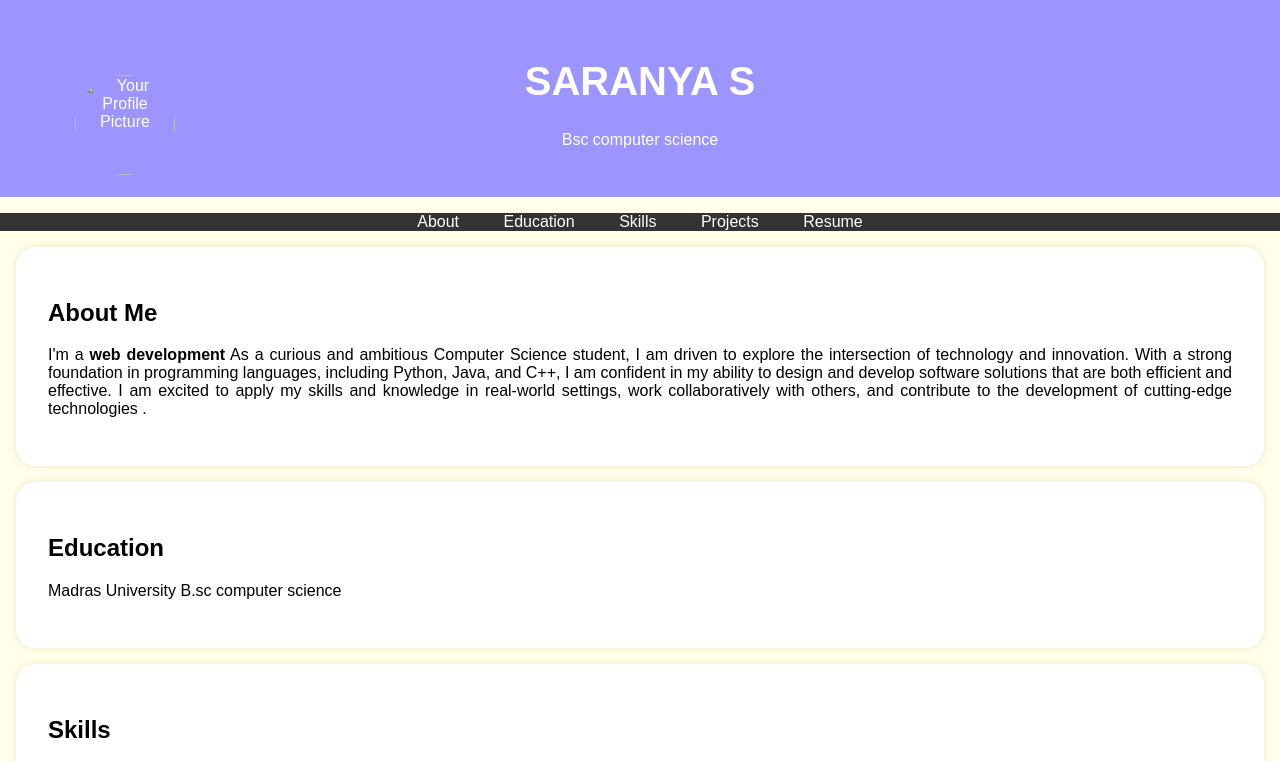
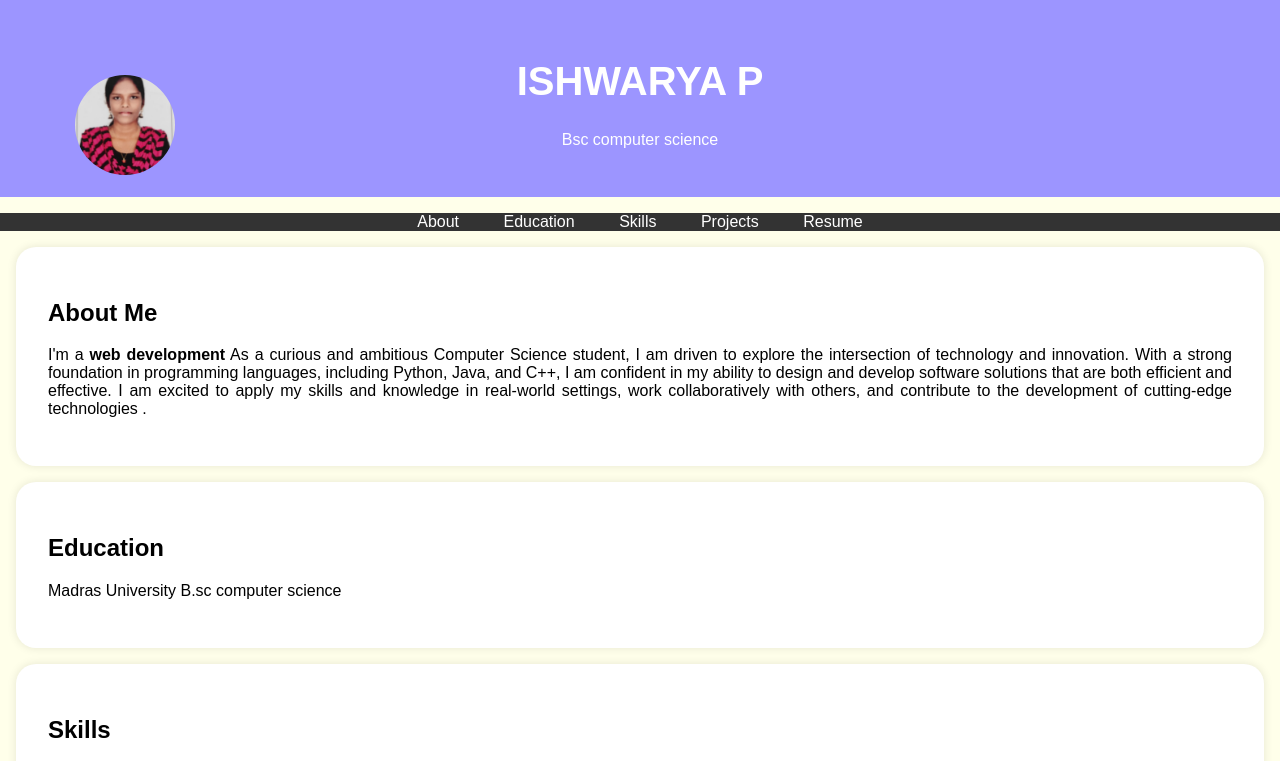
Before and after one commit to ishwarya172005/Digital-portfolio-, a plain HTML site: page index.html in a window 1280 px wide. Shown: the top 761 px of the page. Drawn offline with Linux system fonts and the light colour scheme.

Commit message:
Update index.html

```diff
--- a/index.html
+++ b/index.html
@@ -95,8 +95,8 @@
     <header>
         <div class="header-content">
             <!-- Add your profile picture here -->
-            <img src="My photos.jpg" alt="Your Profile Picture" class="profile-picture">
-            <h1>SARANYA S</h1>
+            <img src="My photo.jpg" alt="Your Profile Picture" class="profile-picture">
+            <h1>ISHWARYA P</h1>
             <p>Bsc computer science </p>
         </div>
     </header>
@@ -171,7 +171,7 @@
     </section>
 
     <footer>
-        <p>&copy; 2025 Saranya S</p>
+        <p>&copy; 2025 Ishwarya p</p>
     </footer>
 
     <script>
```
